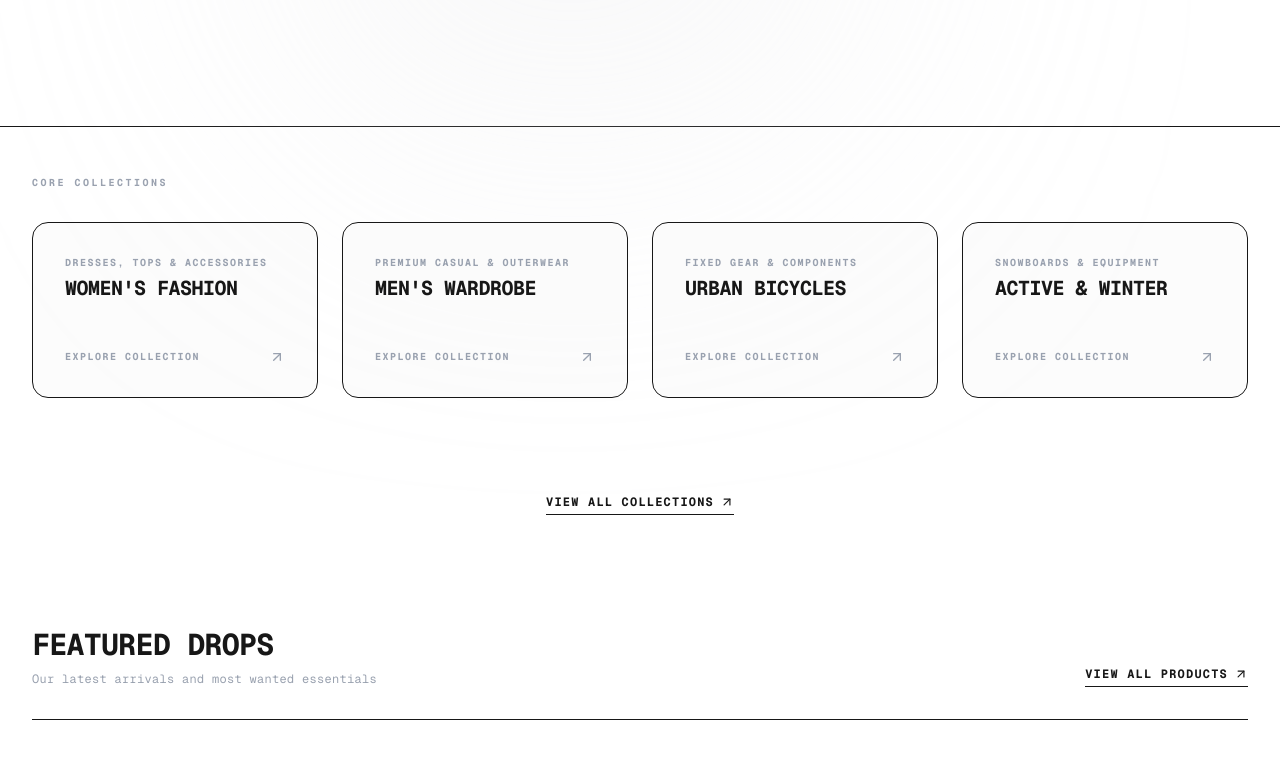
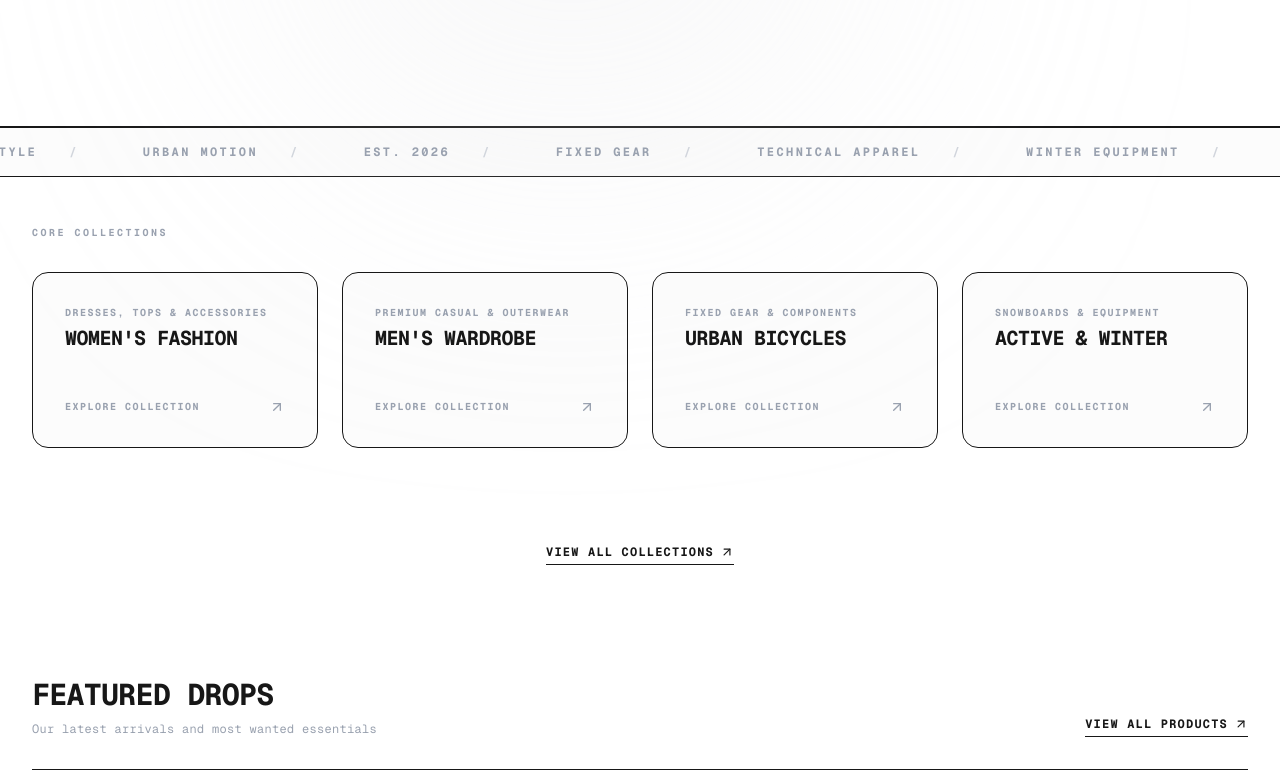
Before and after one commit to Olegpykh/studio-store, a Next.js app: page / in a window 1280 px wide. Shown: the part 720-1502 px from the top of the page. Built offline with nearby package versions, Linux system fonts and the light colour scheme; no server answers.

Commit message:
feat: add marquee strip and scroll reveal animations to homepage, fix ProductCard hydration mismatch

```diff
--- a/app/globals.css
+++ b/app/globals.css
@@ -28,3 +28,16 @@ body {
 html {
   overflow-y: scroll;
 }
+
+@keyframes marquee {
+  from {
+    transform: translateX(0);
+  }
+  to {
+    transform: translateX(-50%);
+  }
+}
+
+.animate-marquee {
+  animation: marquee 30s linear infinite;
+}
--- a/app/page.tsx
+++ b/app/page.tsx
@@ -1,3 +1,4 @@
+// app/page.tsx
 import Link from 'next/link';
 import { ArrowUpRight } from 'lucide-react';
 import { shopifyFetch } from '../lib/shopify';
@@ -6,6 +7,8 @@ import { ProductGrid } from '@/components/ProductGrid';
 import { ShopifyProduct, ProductsQuery } from '@/types/shopify';
 import { Hero } from '@/components/home/Hero';
 import { Categories } from '@/components/home/Categories';
+import { MarqueeStrip } from '@/components/home/MarqueeStrip';
+import { RevealSection } from '@/components/home/RevealSection';
 
 async function getProducts(): Promise<ShopifyProduct[]> {
   try {
@@ -33,8 +36,13 @@ export default async function Home() {
     <main className="min-h-screen bg-background text-foreground selection:bg-foreground selection:text-background overflow-hidden transition-colors duration-300">
       <Hero />
 
+      <MarqueeStrip />
+
+      <RevealSection>
         <Categories />
+      </RevealSection>
 
+      <RevealSection>
         <section className="mx-auto max-w-7xl px-4 pt-12 sm:px-6 lg:px-8 flex justify-center">
           <Link
             href="/collections"
@@ -44,7 +52,9 @@ export default async function Home() {
             <ArrowUpRight className="w-3.5 h-3.5 transition-transform duration-300 group-hover:translate-x-0.5 group-hover:-translate-y-0.5" />
           </Link>
         </section>
+      </RevealSection>
 
+      <RevealSection>
         <section className="mx-auto max-w-7xl px-4 py-28 sm:px-6 lg:px-8">
           <div className="flex flex-col sm:flex-row sm:items-end justify-between mb-16 border-b border-border pb-8 gap-4">
             <div>
@@ -75,6 +85,7 @@ export default async function Home() {
             </div>
           )}
         </section>
+      </RevealSection>
     </main>
   );
 }
--- a/components/ProductCard.tsx
+++ b/components/ProductCard.tsx
@@ -1,4 +1,3 @@
-// components/ProductCard.tsx
 'use client';
 
 import { useState, useEffect } from 'react';
--- a/components/header/Header.tsx
+++ b/components/header/Header.tsx
@@ -1,4 +1,3 @@
-// components/header/Header.tsx
 'use client';
 
 import Link from 'next/link';
--- /dev/null
+++ b/components/home/MarqueeStrip.tsx
@@ -0,0 +1,28 @@
+const ITEMS = [
+  'Curated Style',
+  'Urban Motion',
+  'Est. 2026',
+  'Fixed Gear',
+  'Technical Apparel',
+  'Winter Equipment',
+];
+
+export function MarqueeStrip() {
+  const doubled = [...ITEMS, ...ITEMS];
+
+  return (
+    <div className="border-y border-border bg-zinc-50/50 dark:bg-zinc-900/20 py-4 overflow-hidden transition-colors duration-300">
+      <div className="flex animate-marquee whitespace-nowrap">
+        {doubled.map((item, idx) => (
+          <span
+            key={idx}
+            className="mx-8 text-xs font-bold font-mono uppercase tracking-[0.2em] text-gray-400 dark:text-zinc-500 flex items-center gap-8"
+          >
+            {item}
+            <span className="text-gray-300 dark:text-zinc-700">/</span>
+          </span>
+        ))}
+      </div>
+    </div>
+  );
+}
--- /dev/null
+++ b/components/home/RevealSection.tsx
@@ -0,0 +1,26 @@
+'use client';
+
+import { useScrollReveal } from '@/hooks/useScrollReveal';
+
+interface RevealSectionProps {
+  children: React.ReactNode;
+  className?: string;
+}
+
+export function RevealSection({
+  children,
+  className = '',
+}: RevealSectionProps) {
+  const { ref, isVisible } = useScrollReveal();
+
+  return (
+    <div
+      ref={ref}
+      className={`transition-all duration-700 ease-out ${
+        isVisible ? 'opacity-100 translate-y-0' : 'opacity-0 translate-y-8'
+      } ${className}`}
+    >
+      {children}
+    </div>
+  );
+}
--- /dev/null
+++ b/hooks/useScrollReveal.ts
@@ -0,0 +1,28 @@
+'use client';
+
+import { useEffect, useRef, useState } from 'react';
+
+export function useScrollReveal() {
+  const ref = useRef<HTMLDivElement>(null);
+  const [isVisible, setIsVisible] = useState(false);
+
+  useEffect(() => {
+    const element = ref.current;
+    if (!element) return;
+
+    const observer = new IntersectionObserver(
+      ([entry]) => {
+        if (entry.isIntersecting) {
+          setIsVisible(true);
+          observer.unobserve(element);
+        }
+      },
+      { threshold: 0.15 }
+    );
+
+    observer.observe(element);
+    return () => observer.disconnect();
+  }, []);
+
+  return { ref, isVisible };
+}
```
Lines whose indentation alone changed are shown as unchanged.
